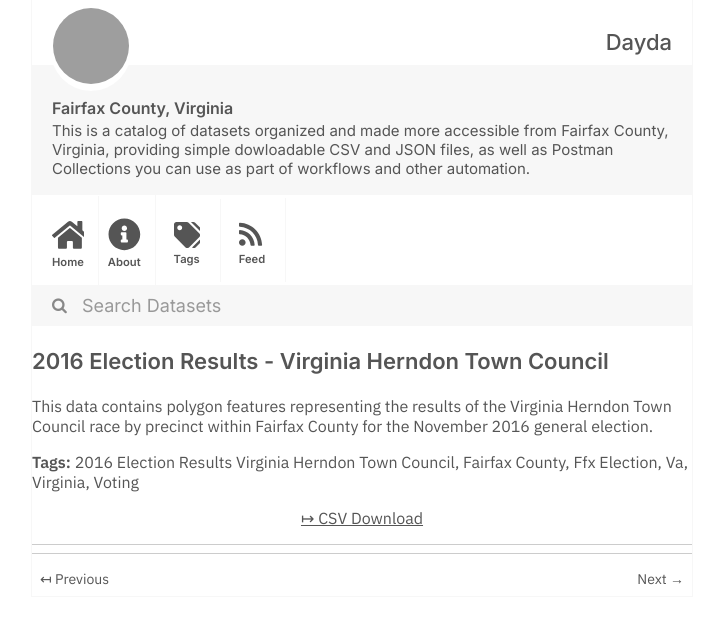
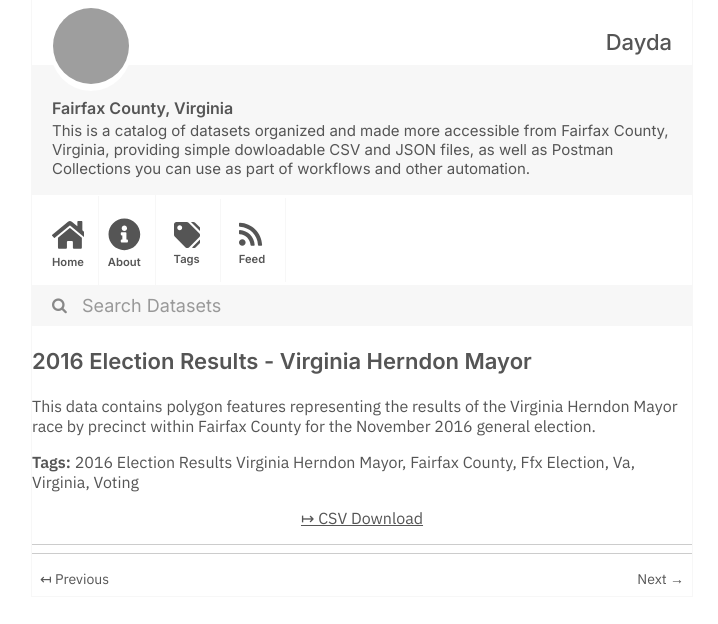
Before and after one commit to dayda-entities/fairfax-county-virginia, a Jekyll site: the page built from _posts/2020-11-12-2016-election-results-virginia.md, in a window 1280 px wide, cut to the strip 0-624 px from the top of the page. Shown: the whole strip, without its empty margins (278-996 px from the left). Built offline with Jekyll 4.4.1, drawn with Linux system fonts in a browser that asks for light colours; grey boxes are pictures that could not be loaded.

Commit message:
Publish Data

```diff
--- a/_posts/2020-11-12-2016-election-results-virginia.md
+++ b/_posts/2020-11-12-2016-election-results-virginia.md
@@ -1,11 +1,11 @@
 ---
-title: 2016 Election Results - Virginia Herndon Town Council
-created: '2020-11-12T13:17:05.987732'
-modified: '2020-11-12T13:17:05.987742'
+title: 2016 Election Results - Virginia Herndon Mayor
+created: '2020-11-12T13:17:03.108928'
+modified: '2020-11-12T13:17:03.108938'
 state: active
 type: dataset
 tags:
-  - 2016 Election Results Virginia Herndon Town Council
+  - 2016 Election Results Virginia Herndon Mayor
   - Fairfax County
   - Ffx Election
   - Va
@@ -14,9 +14,9 @@ tags:
 groups:
   - Local Government
 csv_url: >-
-  https://data-fairfaxcountygis.opendata.arcgis.com/datasets/176e0fce1e14469f83ddfb48ccc7386c_12.csv?outSR=%7B%22latestWkid%22%3A2283%2C%22wkid%22%3A102746%7D
+  https://data-fairfaxcountygis.opendata.arcgis.com/datasets/dfd4046152bb4d0f9c9166adba320318_11.csv?outSR=%7B%22latestWkid%22%3A2283%2C%22wkid%22%3A102746%7D
 json_url: ''
 layout: post
 
 ---
-This data contains polygon features representing the results of the Virginia Herndon Town Council race by precinct within Fairfax County for the November 2016 general election.
+This data contains polygon features representing the results of the Virginia Herndon Mayor race by precinct within Fairfax County for the November 2016 general election.
```
